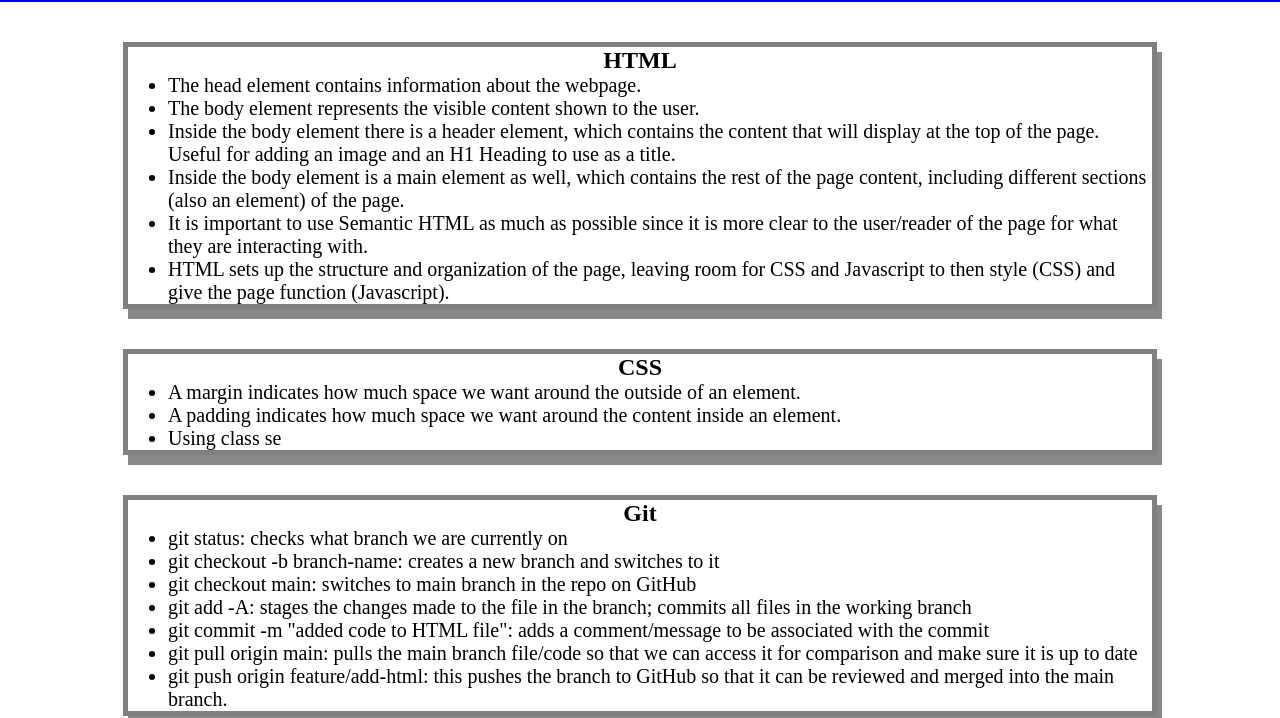
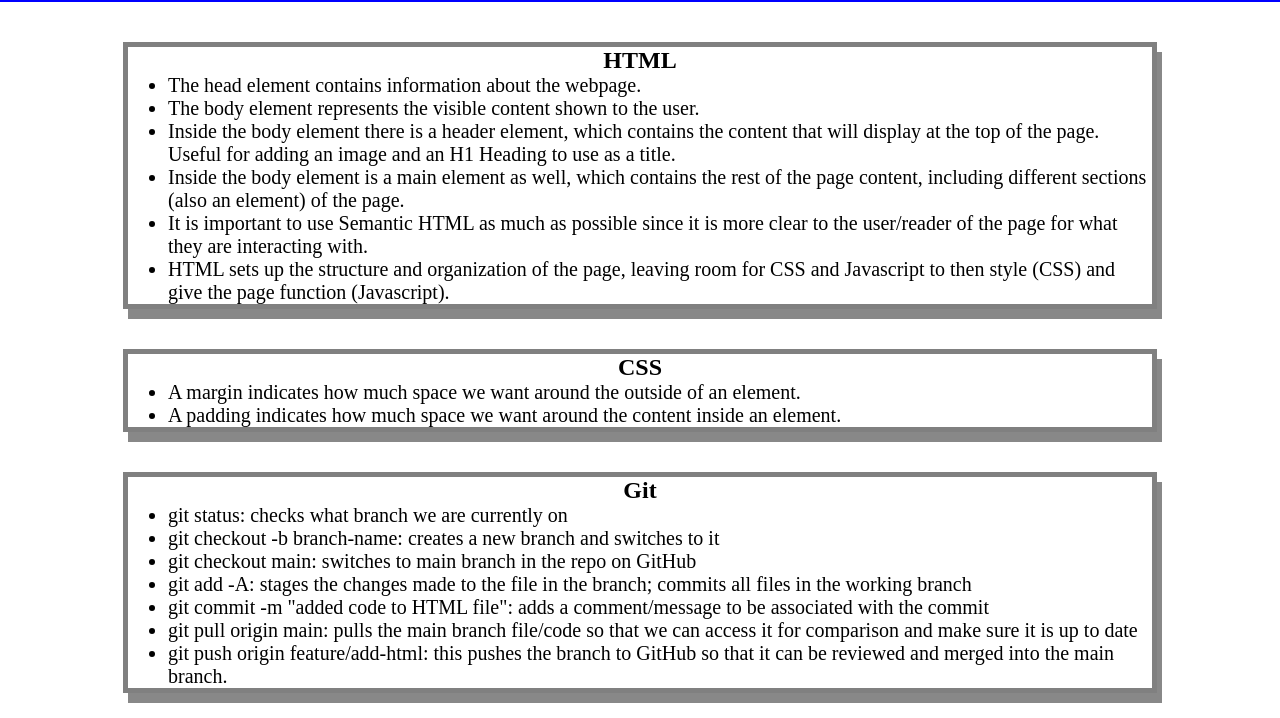
Before and after one commit to apurificato/prework-study-guide, a plain HTML site: page index.html in a window 1280 px wide. Shown: the part 118-836 px from the top of the page. Drawn offline with Linux system fonts and the light colour scheme.

Commit message:
Update index.html

```diff
--- a/index.html
+++ b/index.html
@@ -31,7 +31,6 @@
         <ul>
           <li>A margin indicates how much space we want around the outside of an element.</li>
           <li>A padding indicates how much space we want around the content inside an element.</li>
-          <li>Using class se</li>
         </ul>
       </section>
 
```
